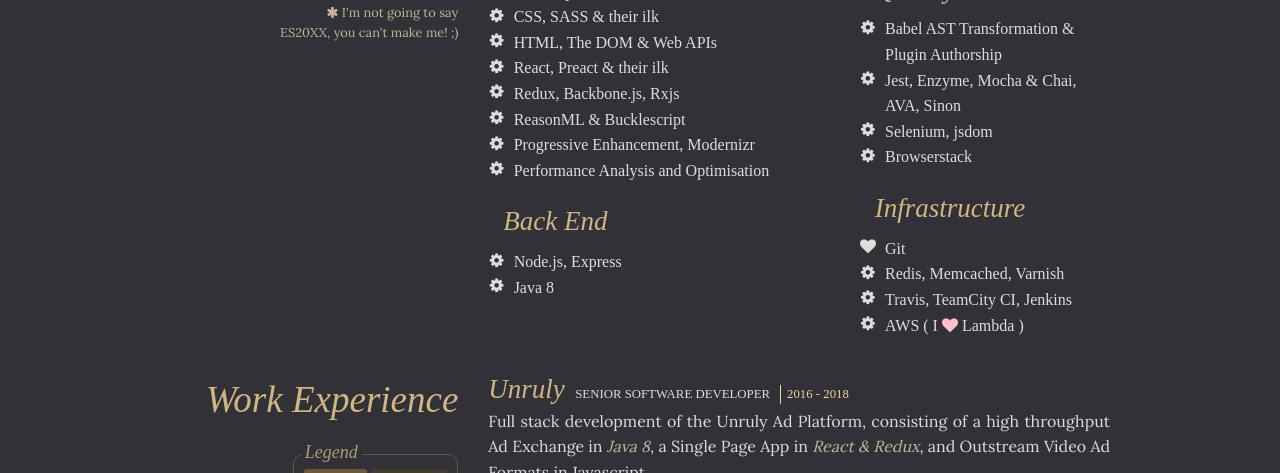
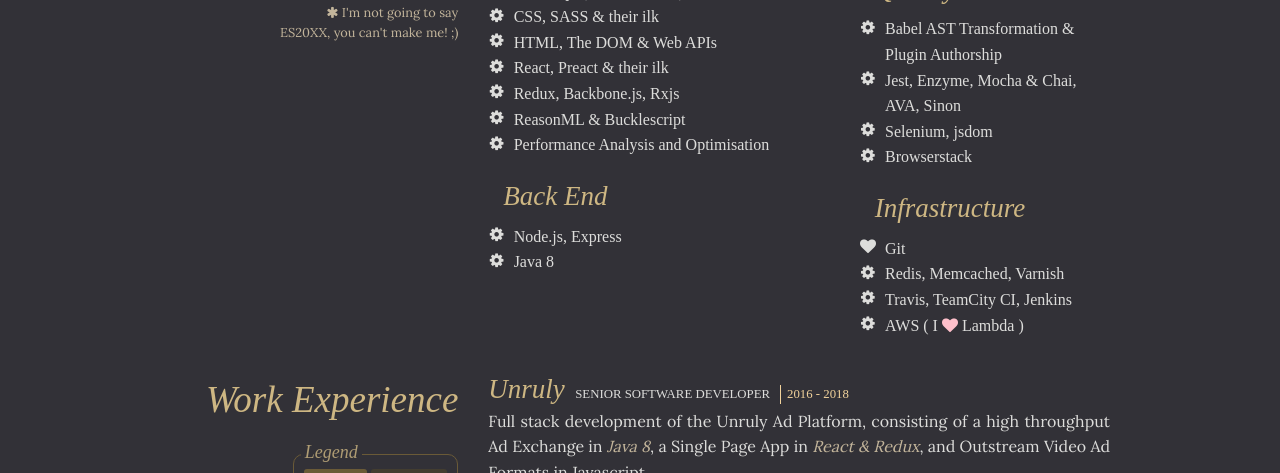
Before and after one commit to gmmorris/cv, a plain HTML site: page index.html in a window 1280 px wide. Shown: the part 627-1100 px from the top of the page. Drawn offline with nearby package versions, Linux system fonts and the light colour scheme.

Commit message:
removed Modernizr....

```diff
--- a/index.html
+++ b/index.html
@@ -132,8 +132,6 @@
                             <i class="fa fa-li fa-cog"></i>Redux, Backbone.js, Rxjs</li>
                         <li>
                             <i class="fa fa-li fa-cog"></i>ReasonML & Bucklescript</li>
-                        <li>
-                            <i class="fa fa-li fa-cog"></i>Progressive Enhancement, Modernizr</li>
                         <li>
                             <i class="fa fa-li fa-cog"></i>Performance Analysis and Optimisation</li>
                     </ul>
```
